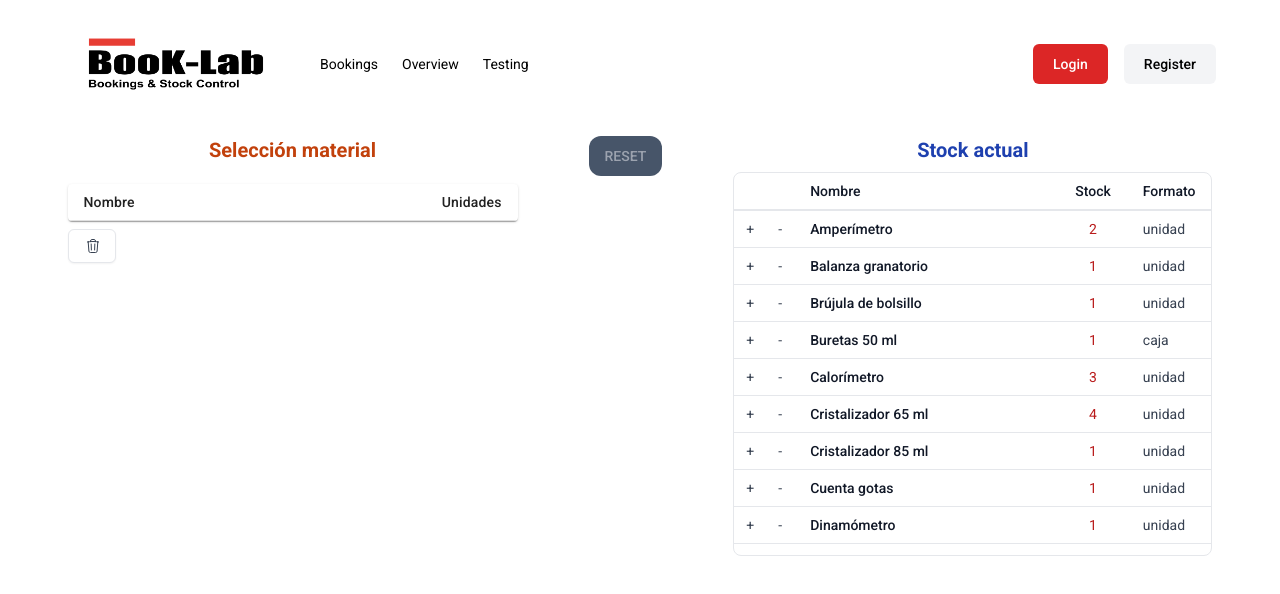
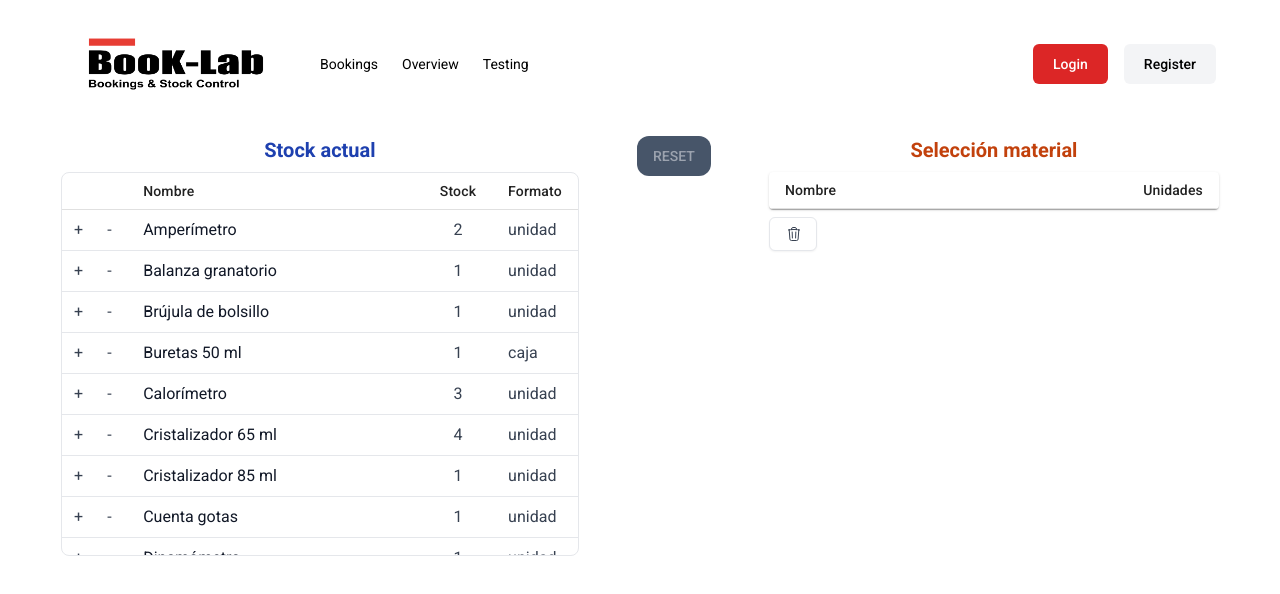
Before and after one commit to Spanioulis/lab-app, a React (Vite) app: page /bookings in a window 1280 px wide. Shown: the top 594 px of the page. Built offline with nearby package versions, Linux system fonts and the light colour scheme.

Commit message:
change Inventory table to MUI

```diff
--- a/src/components/Inventory.jsx
+++ b/src/components/Inventory.jsx
@@ -1,26 +1,57 @@
-const Inventory = ({ data, localData, handleAddSub, currentId }) => {
+import { Table, TableCell, TableHead, TableRow } from '@mui/material';
+
+const Inventory = ({ data, localData, handleAddSub }) => {
    const byName = (a, b) => (a.name < b.name ? -1 : a.name > b.name ? 1 : 0);
 
    return (
       <div className="flex flex-col">
          <h1 className="mb-2 text-center text-xl font-semibold text-blue-800">Stock actual</h1>
          <div className="h-96 overflow-x-auto rounded-lg border border-gray-200 dark:border-gray-700">
-            <table className="min-w-full divide-y-2 divide-gray-200 text-sm dark:divide-gray-700 ">
-               <thead>
-                  <tr>
-                     <th className="whitespace-nowrap py-2 text-left font-medium text-gray-900 dark:text-white"></th>
-                     <th className="whitespace-nowrap py-2 text-left font-medium text-gray-900 dark:text-white"></th>
-                     <th className="whitespace-nowrap px-4 py-2 text-left font-medium text-gray-900 dark:text-white">
-                        Nombre
-                     </th>
-                     <th className="whitespace-nowrap px-4 py-2 text-left font-medium text-gray-900 dark:text-white">
-                        Stock
-                     </th>
-                     <th className="whitespace-nowrap px-4 py-2 text-left font-medium text-gray-900 dark:text-white">
-                        Formato
-                     </th>
-                  </tr>
-               </thead>
+            {/* <TableContainer component={Paper}>
+               <Table sx={{ minWidth: 450 }} size="small" aria-label="a dense table">
+                  <TableHead>
+                     <TableRow>
+                        <TableCell></TableCell>
+                        <TableCell></TableCell>
+                        <TableCell>Nombre</TableCell>
+                        <TableCell align="right">Stock</TableCell>
+                        <TableCell align="right">Formato</TableCell>
+                     </TableRow>
+                  </TableHead>
+                  <TableBody>
+                     {localData.sort(byName).map((d) => (
+                        <TableRow key={d.id} sx={{ '&:last-child td, &:last-child th': { border: 0 } }}>
+                           <TableCell>
+                              {' '}
+                              <button onClick={(e) => handleAddSub(d.id, e)} value={d.quantity} name={d.name} id="add">
+                                 +
+                              </button>
+                           </TableCell>
+                           <TableCell>
+                              <button onClick={(e) => handleAddSub(d.id, e)} value={d.quantity} name={d.name} id="sub">
+                                 -
+                              </button>
+                           </TableCell>
+                           <TableCell component="th" scope="row">
+                              {d.name}
+                           </TableCell>
+                           <TableCell align="right">{d.quantity}</TableCell>
+                           <TableCell align="right">{d.format}</TableCell>
+                        </TableRow>
+                     ))}
+                  </TableBody>
+               </Table>
+            </TableContainer> */}
+            <Table sx={{ minWidth: 450 }} size="small" aria-label="a dense table">
+               <TableHead>
+                  <TableRow>
+                     <TableCell></TableCell>
+                     <TableCell></TableCell>
+                     <TableCell>Nombre</TableCell>
+                     <TableCell align="right">Stock</TableCell>
+                     <TableCell align="right">Formato</TableCell>
+                  </TableRow>
+               </TableHead>
                <tbody className="divide-y divide-gray-200 dark:divide-gray-700">
                   {localData.sort(byName).map((d) => (
                      <tr key={d.id}>
@@ -37,7 +68,7 @@ const Inventory = ({ data, localData, handleAddSub, currentId }) => {
                         <td
                            className={
                               d.quantity !== 0
-                                 ? 'whitespace-nowrap px-4 py-2 font-medium text-gray-900 dark:text-white'
+                                 ? 'whitespace-nowrap px-4 py-2 font-normal text-gray-900 dark:text-white'
                                  : 'whitespace-nowrap px-4 py-2 font-bold text-red-700 dark:text-white'
                            }
                         >
@@ -45,9 +76,9 @@ const Inventory = ({ data, localData, handleAddSub, currentId }) => {
                         </td>
                         <td
                            className={
-                              d.quantity === 0
+                              d.quantity !== 0
                                  ? 'whitespace-nowrap px-4 py-2 text-center text-gray-700 dark:text-gray-200'
-                                 : 'whitespace-nowrap px-4 py-2 text-center text-red-700 dark:text-gray-200'
+                                 : 'whitespace-nowrap px-4 py-2 text-center font-bold text-red-700 dark:text-gray-200'
                            }
                         >
                            {d.quantity}
@@ -56,7 +87,8 @@ const Inventory = ({ data, localData, handleAddSub, currentId }) => {
                      </tr>
                   ))}
                </tbody>
-            </table>
+               {/* </table> */}
+            </Table>
          </div>
       </div>
    );
--- a/src/components/MaterialLab.jsx
+++ b/src/components/MaterialLab.jsx
@@ -6,9 +6,9 @@ import { MaterialTable } from '.';
 const MaterialLab = ({ equipment, setEquipment }) => {
    return (
       <div className="flex flex-col">
-         <div className="mb-3 flex flex-row justify-around">
-            <h1 className="mb-2 text-center text-xl font-semibold text-orange-700">Selección material</h1>
-         </div>
+         {/* <div className="mb-3 flex flex-row justify-around"> */}
+         <h1 className="mb-2 text-center text-xl font-semibold text-orange-700">Selección material</h1>
+         {/* </div> */}
 
          {/* <div className="h-96 w-auto overflow-x-auto rounded-lg border border-gray-200 dark:border-gray-700"> */}
          <MaterialTable equipment={equipment} />
--- a/src/pages/Booking.jsx
+++ b/src/pages/Booking.jsx
@@ -1,6 +1,5 @@
 import React, { useEffect, useState } from 'react';
 import { Inventory, MaterialLab } from '../components';
-import SelectLab from '../components/SelectLab';
 import { useFetch } from '../hooks';
 
 const URL = '../../db.json';
@@ -45,10 +44,6 @@ const Booking = () => {
       const idButton = event.target.id;
       const name = event.target.name;
       const index = equipment.findIndex((item) => item.id === id);
-
-      // TODO -> Eliminar de 'equipment' aquellos que vuelvan a cantidad 0 o se eliminen (futuro botón)
-
-      const buscando = data.filter((d) => d.id === currentId);
 
       if (idButton === 'add') {
          const updatedData = localData.map((item) =>
@@ -95,7 +90,11 @@ const Booking = () => {
       <>
          <div className="my-10 flex max-h-max justify-around ">
             {/* Col. Izquierda */}
-            <MaterialLab equipment={equipment} setEquipment={setEquipment} />
+            {data?.length > 0 && (
+               <Inventory localData={localData} data={data} currentId={currentId} handleAddSub={handleAddSub} />
+            )}
+
+            {/* Col. Central */}
             <button
                className="inline-block h-10 rounded-xl bg-slate-600 px-4 py-2 text-sm font-medium text-gray-400 hover:bg-gray-100 focus:relative"
                onClick={handleReset}
@@ -104,9 +103,7 @@ const Booking = () => {
             </button>
 
             {/* Col. Derecha */}
-            {data?.length > 0 && (
-               <Inventory localData={localData} data={data} currentId={currentId} handleAddSub={handleAddSub} />
-            )}
+            <MaterialLab equipment={equipment} setEquipment={setEquipment} />
          </div>
       </>
    );
```
Also changed, not shown: src/components/MaterialTable.jsx (+1 -8 lines).
